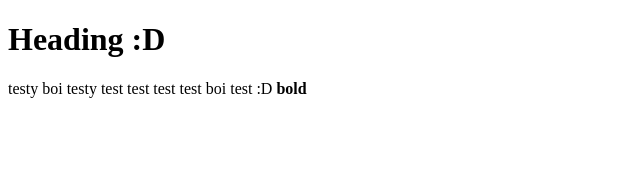
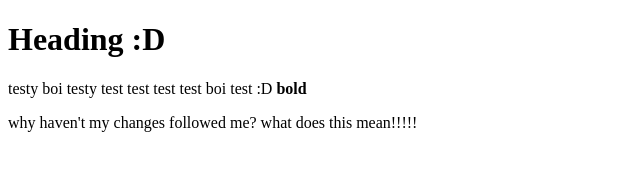
Before and after one commit to w-erica/wuerica.github.io, a plain HTML site: page index.html in a window 1280 px wide. Shown: the whole page, without its empty margins (0-640 px from the left). Drawn offline with Linux system fonts and the light colour scheme.

Commit message:
Update index.html

```diff
--- a/index.html
+++ b/index.html
@@ -6,5 +6,6 @@
   <body>
     <h1> Heading :D </h1>
     <p>testy boi testy test test test test boi test :D <strong>bold</strong> </p>
+    <p>why haven't my changes followed me? what does this mean!!!!!</p>
   </body>
 </html>
```
